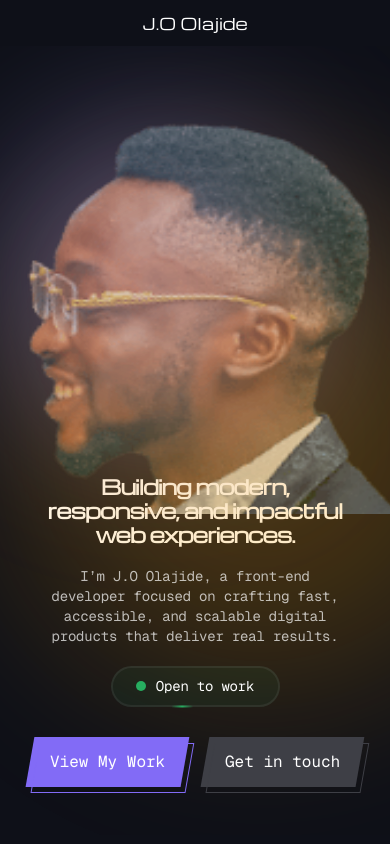
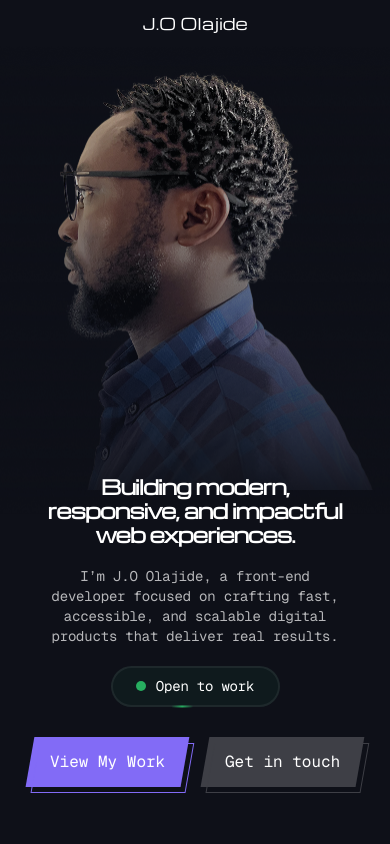
Before and after one commit to jaysquare24/my-portfolio, a React (Vite) app: page / in a window 390 px wide. Shown: the top 844 px of the page. Built offline with nearby package versions, Linux system fonts and the light colour scheme.

Commit message:
update hero image and adjust styling

```diff
--- a/src/pages/home/sections/Hero.jsx
+++ b/src/pages/home/sections/Hero.jsx
@@ -12,14 +12,14 @@ export const Hero = () => {
       <motion.h2
         initial={{ opacity:0, y:40 }}
         animate={{ opacity:1, y:0 }}
-        transition={{duration: 1.5, ease: "easeOut"}}
+        transition={{duration: 1.5, delay: 0.8, ease: "easeOut"}}
       >
         Building modern, responsive, and impactful web experiences.
       </motion.h2>
       <motion.p
         initial={{opacity:0, y:40}}
         animate={{opacity:0.7, y:0}}
-        transition={{duration: 1.5, delay: 0.5, ease: "easeOut"}}
+        transition={{duration: 1.5, delay: 1.4, ease: "easeOut"}}
       >
         I’m J.O Olajide, a front-end developer focused on crafting fast, accessible, and scalable digital products that deliver real results.
       </motion.p>
@@ -27,7 +27,7 @@ export const Hero = () => {
       <motion.p className="openToWork-tag mobile"
         initial={{opacity:0}}
         animate={{opacity:1}}
-        transition={{duration: 1.5, delay: 1, ease: "easeOut"}}
+        transition={{duration: 1.5, delay: 1.8, ease: "easeOut"}}
       >
         <span></span>Open to work
       </motion.p>
@@ -35,7 +35,7 @@ export const Hero = () => {
       <motion.div className="button-container"
         initial={{opacity:0, y:40}}
         animate={{opacity:1, y:0}}
-        transition={{duration: 1.5, delay: 1, ease: "easeOut"}}
+        transition={{duration: 1.5, delay: 1.8, ease: "easeOut"}}
 
       >
         <a href="#projects" className="btn-primary btn"><span>View My Work</span></a>
--- a/src/styles/app.css
+++ b/src/styles/app.css
@@ -521,7 +521,7 @@ li span{
 .service-track{
   display: flex;
   width: max-content;
-  animation: scroll 40s linear infinite;
+  animation: scroll 25s linear infinite;
   will-change: transform;
   gap: 30px;
 }
@@ -1083,8 +1083,9 @@ body::before {
 
 .goBack-btn{
   display: block;
-  margin: auto;
-  margin-top: 50px;
+  margin: 30px auto 30px;
+
+
 }
 
 /*Hover*/
@@ -1473,6 +1474,14 @@ body::before {
 
 @media screen and (max-width:440px){
 
+  .hero-section::before{
+    display: none;
+  }
+
+  .hero-section::after{
+    display: none;
+  }
+
 
   .service-card-wrapper {
     align-items: flex-start;
```
Also changed, not shown: public/resources/port-hero-image.png.
